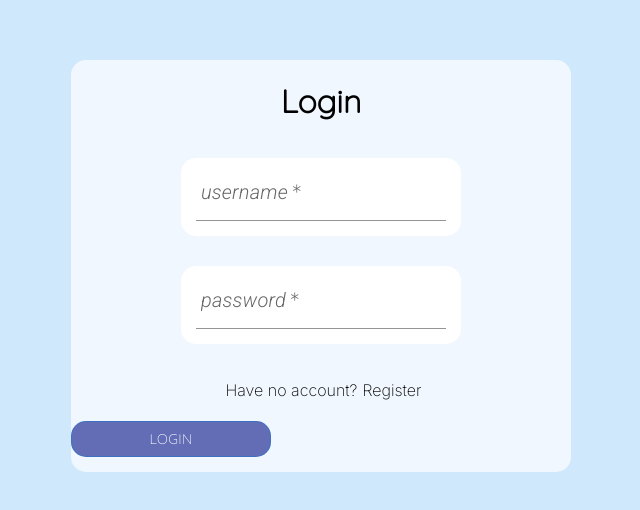
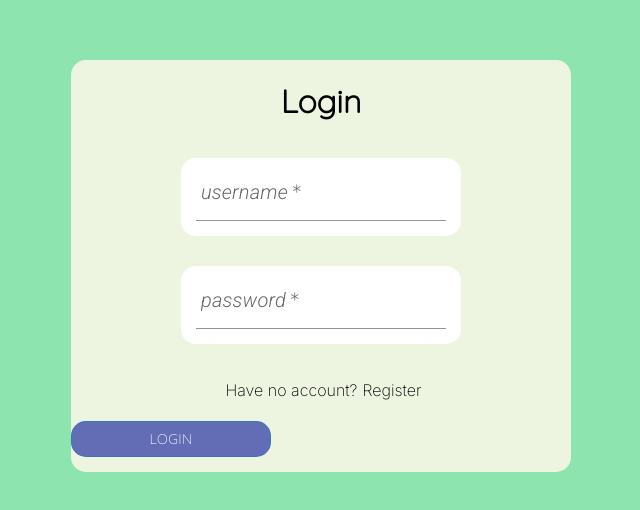
Before and after one commit to RichardPlangar/E-Commerce, a React (Create React App) app in the folder Frontend/: page /login in a window 1280 px wide. Shown: the part 134-644 px from the top of the page, without its empty margins (319-959 px from the left). Built offline with nearby package versions, Linux system fonts and the light colour scheme; the HTML template or start-up script is replaced by a standard one; a web font is replaced by a local one.

Commit message:
primary, secondary and button color have been updated

```diff
--- a/Frontend/src/styles/variables.scss
+++ b/Frontend/src/styles/variables.scss
@@ -1,5 +1,6 @@
-$primary-background-color: #cfe8fc;
-$secondary-background-color: #f1f7fe;
+$primary-background-color: #8ee4af;
+$secondary-background-color: #edf5e1;
+$button-background-color: #05386b;
 
 $primary-font: 'Quicksand', sans-serif;
 $secondary-font: 'Inter', sans-serif;
```
